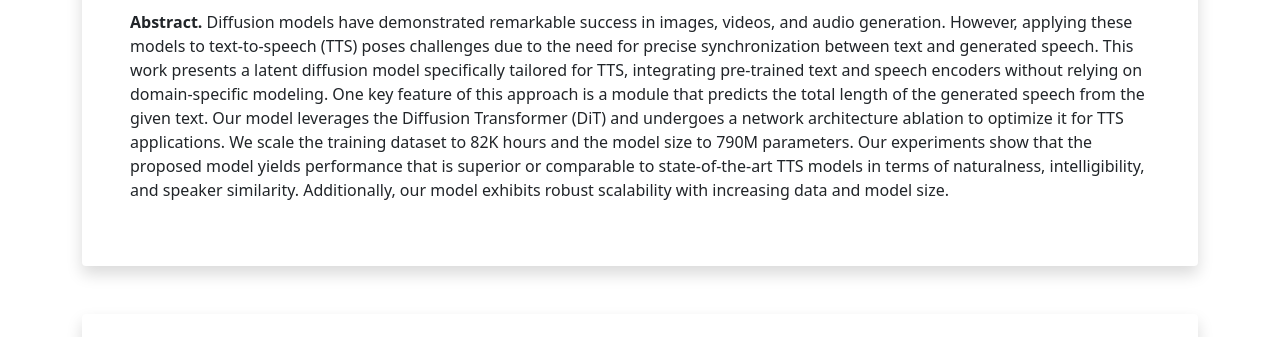
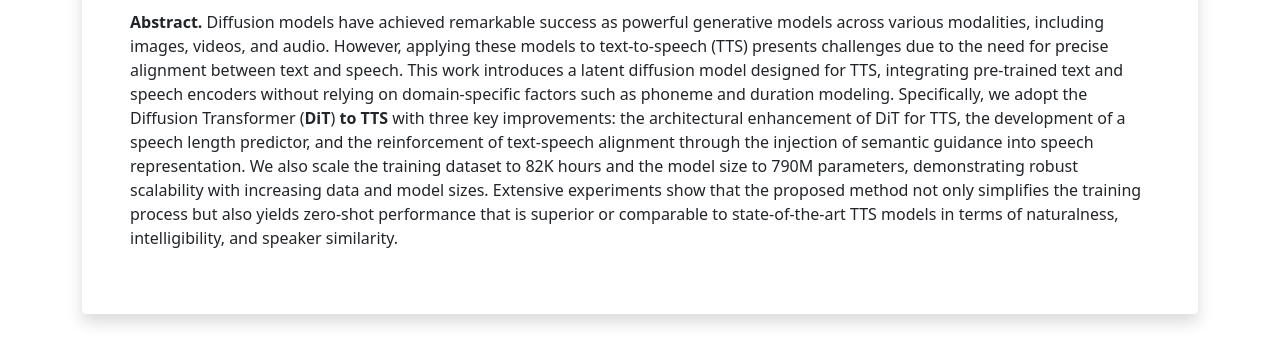
Before and after one commit to lactojoy/lactojoy.github.io, a plain HTML site: page index.html in a window 1280 px wide. Shown: the part 247-584 px from the top of the page. Drawn offline with nearby package versions, Linux system fonts and the light colour scheme; no server answers.

Commit message:
udpate abstract and caption

```diff
--- a/index.html
+++ b/index.html
@@ -56,31 +56,20 @@
             </div>
             <p>
               <b>Abstract.</b>
-              Diffusion models have demonstrated remarkable success in images,
-              videos, and audio generation.
-              However, applying these models to text-to-speech (TTS) poses
-              challenges due to the need for precise synchronization between
-              text
-              and generated speech.
-              This work presents a latent diffusion model specifically tailored
-              for TTS, integrating pre-trained text and speech encoders without
-              relying on domain-specific modeling.
-              One key feature of this approach is a module that predicts the
-              total
-              length of the generated speech from the given text.
-              Our model leverages the Diffusion Transformer (DiT) and undergoes
-              a
-              network architecture ablation to optimize it for TTS applications.
-              We scale the training dataset to 82K hours and the model size to
-              790M parameters.
-              Our experiments show that the proposed model yields performance
-              that
-              is superior or comparable to state-of-the-art TTS models in terms
-              of
-              naturalness, intelligibility, and speaker similarity.
-              Additionally, our model exhibits robust scalability with
-              increasing
-              data and model size.
+              Diffusion models have achieved remarkable success as powerful generative models
+              across various modalities, including images, videos, and audio. However, applying
+              these models to text-to-speech (TTS) presents challenges due to the need for precise
+              alignment between text and speech. This work introduces a latent diffusion model
+              designed for TTS, integrating pre-trained text and speech encoders without relying
+              on domain-specific factors such as phoneme and duration modeling. Specifically, we
+              adopt the Diffusion Transformer (<b>DiT</b>) <b>to TTS</b> with three key improvements:
+              the architectural enhancement of DiT for TTS, the development of a speech length predictor,
+              and the reinforcement of text-speech alignment through the injection of semantic guidance
+              into speech representation. We also scale the training dataset to 82K hours and the model
+              size to 790M parameters, demonstrating robust scalability with increasing data and model
+              sizes. Extensive experiments show that the proposed method not only simplifies the training
+              process but also yields zero-shot performance that is superior or comparable to
+              state-of-the-art TTS models in terms of naturalness, intelligibility, and speaker similarity.
             </p>
           </div>
 
@@ -101,6 +90,7 @@
                  The rightmost image is the speech length predictor based on causal transformer blocks.
                   Both DiT blocks and the speech length predictor employ cross-attention to condition on text representations from a text encoder.
                    Additionally, DiT blocks utilize AdaLN with the aggregated text embedding. '<b>+</b>' denotes addition, and '<b>c</b>' represents concatenation.
+                   The '<b>text</b>' indicated by the sky blue oval represents the embedding that has passed through the text encoder.
                     The red line indicates a long skip connection between the states before and after the DiT blocks.
             </p>
           </div>
```
